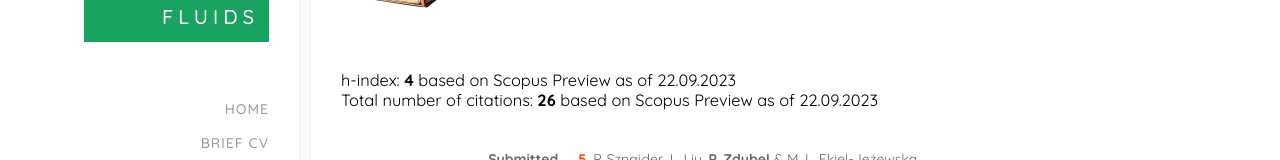
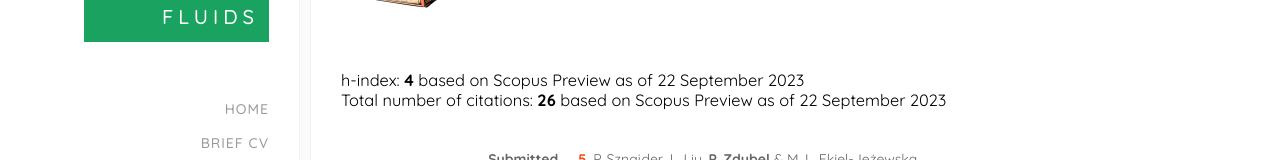
Before and after one commit to p-zdybel/p-zdybel.github.io, a plain HTML site: page publications.html in a window 1280 px wide. Shown: the part 158-318 px from the top of the page. Drawn offline with Linux system fonts and the light colour scheme; some icons are missing.

Commit message:
Publications page update (20.10.2023, 16:07)

```diff
--- a/publications.html
+++ b/publications.html
@@ -85,8 +85,8 @@
 
 			</div>
 
-				<h3>h-index: <strong> 4 </strong> based on <i class="ai ai-scopus"></i> Scopus Preview as of 22.09.2023<br>
-            Total number of citations: <strong> 26 </strong> based on <i class="ai ai-scopus"></i> Scopus Preview as of 22.09.2023</h3>
+				<h3>h-index: <strong> 4 </strong> based on <i class="ai ai-scopus"></i> Scopus Preview as of 22 September 2023<br>
+            Total number of citations: <strong> 26 </strong> based on <i class="ai ai-scopus"></i> Scopus Preview as of 22 September 2023</h3>
 				<div class="row">
 					<div class="column left" align="right" width="100"> <strong> Submitted </strong></div>
 					<div class="column right">
```
